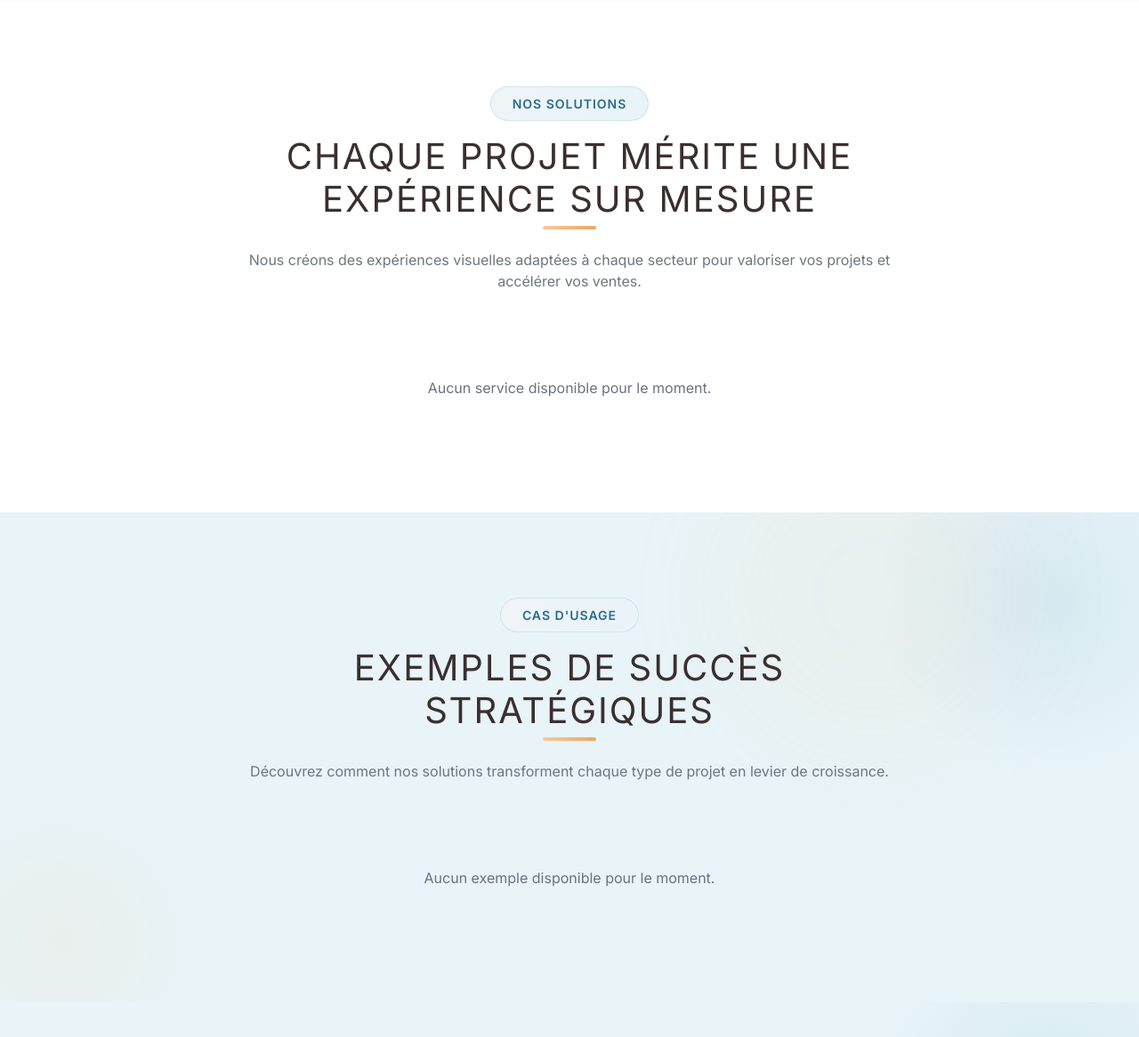
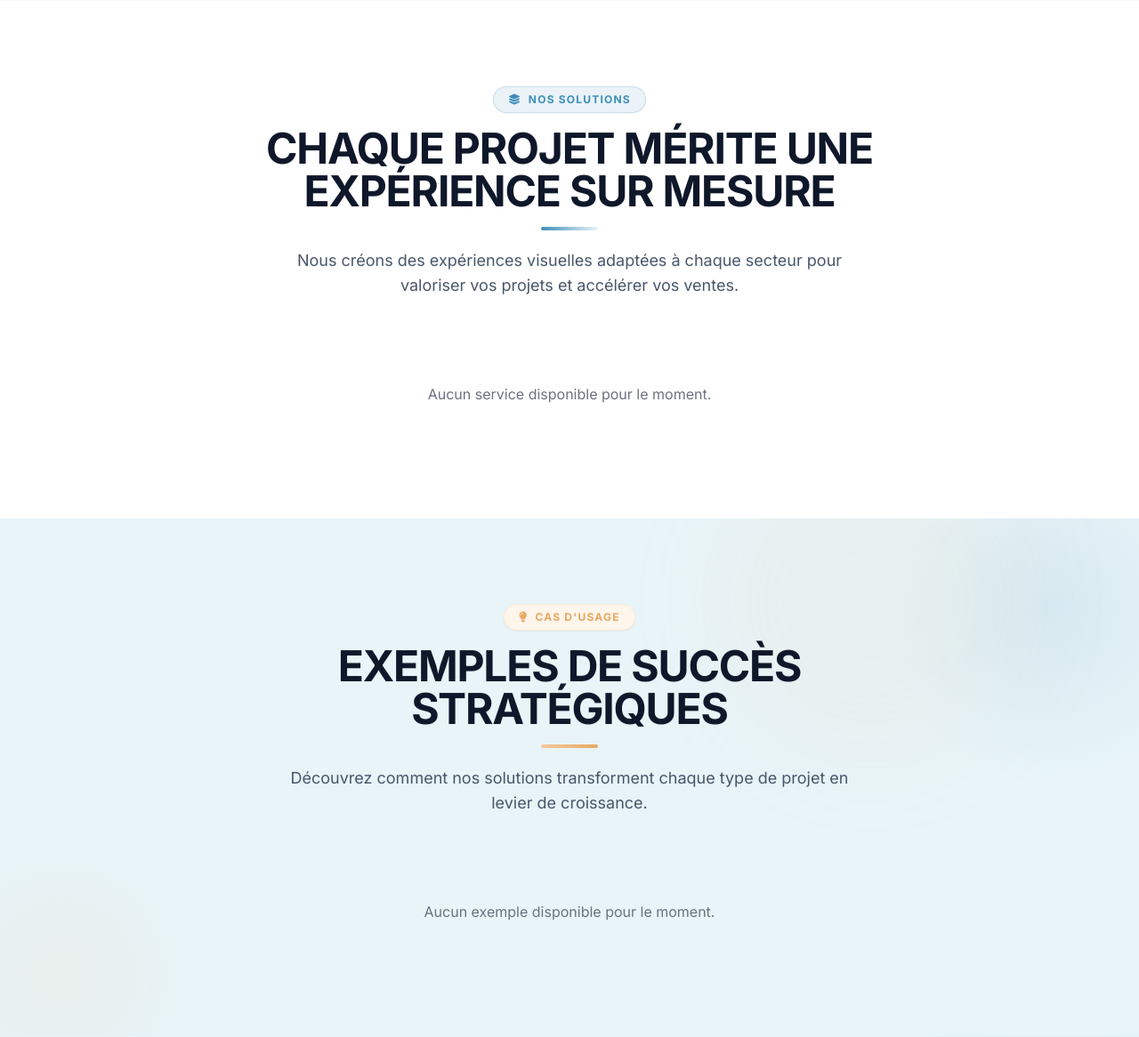
Before and after one commit to Schneider-sizeof/vr_creation, a Django app: page /fr/ in a window 1280 px wide. Shown: the part 1322-2488 px from the top of the page at 89% size. Run offline with Django 5.2, Linux system fonts and the light colour scheme; data comes from the database, SQL or seed files in the repository; data that the repository does not hold is empty; some libraries are stand-ins or nearby versions; some web fonts are replaced.

Commit message:
style(ui): elevate strengths section clarity with crystal-clear high-contrast typography and polished card design

```diff
--- a/templates/core/home.html
+++ b/templates/core/home.html
@@ -81,9 +81,17 @@
 <section id="services" class="section bg-white py-24 relative">
     <div class="container mx-auto px-4 relative z-10">
         <div class="text-center mb-16 max-w-3xl mx-auto animate-on-scroll slide-up">
-            <span class="pill-badge">{% trans "Nos Solutions" %}</span>
-            <h2 class="section-title uppercase tracking-wider">{% trans "Chaque projet mérite une expérience sur mesure" %}</h2>
-            <p class="text-gray-600">{% trans "Nous créons des expériences visuelles adaptées à chaque secteur pour valoriser vos projets et accélérer vos ventes." %}</p>
+            <span class="inline-flex items-center gap-2 px-4 py-1.5 rounded-full text-xs font-bold uppercase tracking-widest bg-primary/10 text-primary border border-primary/20 mb-4 shadow-sm">
+                <i class="fas fa-layer-group text-xs"></i>
+                {% trans "Nos Solutions" %}
+            </span>
+            <h2 class="text-3xl md:text-4xl lg:text-5xl font-black text-slate-900 tracking-tight uppercase mb-4 leading-tight" style="color: #0F172A !important;">
+                {% trans "Chaque projet mérite une expérience sur mesure" %}
+            </h2>
+            <div class="w-16 h-1 bg-gradient-to-r from-primary to-primary-light mx-auto mb-5 rounded-full"></div>
+            <p class="text-slate-600 text-base md:text-lg font-normal leading-relaxed max-w-2xl mx-auto" style="color: #475569 !important;">
+                {% trans "Nous créons des expériences visuelles adaptées à chaque secteur pour valoriser vos projets et accélérer vos ventes." %}
+            </p>
         </div>
 
         <div class="grid grid-cols-1 md:grid-cols-2 lg:grid-cols-3 gap-8">
@@ -124,47 +132,60 @@
 <section class="section section-light py-24 relative overflow-hidden">
     <div class="light-orb light-orb-primary" style="width: 350px; height: 350px; top: -80px; left: 15%; opacity: 0.06;"></div>
     <div class="container mx-auto px-4 relative z-10">
+        <!-- Section Header -->
         <div class="text-center mb-16 max-w-3xl mx-auto animate-on-scroll slide-up">
-            <span class="pill-badge">{% trans "Nos Forces" %}</span>
-            <h2 class="section-title text-dark uppercase tracking-wider">{% trans "Pourquoi Nous Choisir" %}</h2>
-            <p class="text-gray-600">{% trans "Des atouts majeurs pour garantir le succès de vos réalisations." %}</p>
+            <span class="inline-flex items-center gap-2 px-4 py-1.5 rounded-full text-xs font-bold uppercase tracking-widest bg-primary/10 text-primary border border-primary/20 mb-4 shadow-sm">
+                <i class="fas fa-gem text-xs"></i>
+                {% trans "Nos Forces" %}
+            </span>
+            <h2 class="text-3xl md:text-4xl lg:text-5xl font-black text-slate-900 tracking-tight uppercase mb-4 leading-tight" style="color: #0F172A !important;">
+                {% trans "Pourquoi Nous Choisir" %}
+            </h2>
+            <div class="w-16 h-1 bg-gradient-to-r from-primary to-primary-light mx-auto mb-5 rounded-full"></div>
+            <p class="text-slate-600 text-base md:text-lg font-normal leading-relaxed max-w-2xl mx-auto" style="color: #475569 !important;">
+                {% trans "Des atouts majeurs pour garantir le succès de vos réalisations." %}
+            </p>
         </div>
 
+        <!-- Cards Grid -->
         <div class="grid grid-cols-1 md:grid-cols-2 lg:grid-cols-4 gap-8">
             {% for item in strengths %}
-            <div class="group relative rounded-2xl p-8 flex flex-col items-center text-center transition-all duration-300 animate-on-scroll slide-up overflow-hidden {% if item.background_image %}shadow-xl hover:shadow-2xl border border-slate-700/60 hover:border-primary/50{% else %}bg-white shadow-sm hover:shadow-xl border-l-4 border-primary hover:-translate-y-1{% endif %}" style="transition-delay: {{ forloop.counter }}00ms;">
+            <div class="group relative rounded-3xl p-8 flex flex-col justify-between text-center transition-all duration-500 animate-on-scroll slide-up overflow-hidden min-h-[360px] {% if item.background_image %}strength-card-dark shadow-xl hover:shadow-2xl border border-slate-700/60 hover:border-primary/60 hover:-translate-y-2{% else %}strength-card-light bg-white shadow-sm hover:shadow-2xl border border-slate-200/80 hover:border-primary/50 hover:-translate-y-2{% endif %}" style="transition-delay: {{ forloop.counter }}00ms;">
                 {% if item.background_image %}
-                <!-- Background Image & Deep Protective Overlay with Blur -->
+                <!-- Background Image & Deep Protective Shield for 100% Readability -->
                 <img src="{{ item.background_image.url }}" alt="{{ item.title }}" class="absolute inset-0 w-full h-full object-cover z-0 transition-transform duration-700 ease-out group-hover:scale-110" onerror="this.style.display='none'">
-                <div class="absolute inset-0 bg-gradient-to-b from-slate-950/85 via-slate-950/90 to-slate-950/98 backdrop-blur-[2px] z-10 transition-all duration-300 group-hover:from-slate-950/80 group-hover:to-slate-950/95"></div>
-                <div class="absolute inset-0 rounded-2xl ring-1 ring-inset ring-white/15 pointer-events-none z-10"></div>
+                <div class="absolute inset-0 bg-gradient-to-b from-slate-950/88 via-slate-950/92 to-slate-950/98 backdrop-blur-[3px] z-10 transition-all duration-300 group-hover:from-slate-950/85 group-hover:to-slate-950/95"></div>
+                <div class="absolute inset-0 rounded-3xl ring-1 ring-inset ring-white/15 pointer-events-none z-10"></div>
+                {% else %}
+                <!-- Top Accent Line for Clean Cards -->
+                <div class="absolute top-0 left-0 right-0 h-1.5 bg-gradient-to-r from-primary via-primary-400 to-primary-dark opacity-80 group-hover:opacity-100 transition-opacity z-10"></div>
                 {% endif %}
 
                 <!-- Content wrapper above absolute elements -->
                 <div class="relative z-20 flex flex-col items-center w-full h-full justify-between">
-                    <div class="flex flex-col items-center">
-                        <!-- Circle/Rounded Icon Container -->
-                        <div class="w-16 h-16 rounded-2xl {% if item.background_image %}bg-white/20 border border-white/30 text-white backdrop-blur-md shadow-xl shadow-black/50 group-hover:scale-110 group-hover:bg-primary group-hover:border-primary{% else %}bg-primary/10 border border-primary/20 text-primary shadow-sm group-hover:scale-110 group-hover:bg-primary group-hover:text-white{% endif %} flex items-center justify-center text-2xl mb-6 flex-shrink-0 transition-all duration-300">
+                    <div class="flex flex-col items-center w-full">
+                        <!-- Icon Container Badge -->
+                        <div class="w-16 h-16 rounded-2xl {% if item.background_image %}bg-gradient-to-br from-white/20 to-white/10 border border-white/30 text-white backdrop-blur-md shadow-xl shadow-black/50 group-hover:scale-110 group-hover:bg-primary group-hover:border-primary{% else %}bg-gradient-to-br from-primary/10 to-primary/20 border border-primary/20 text-primary shadow-sm group-hover:scale-110 group-hover:bg-primary group-hover:text-white{% endif %} flex items-center justify-center text-2xl mb-6 flex-shrink-0 transition-all duration-300">
                             <i class="{{ item.get_font_awesome_icon }}"></i>
                         </div>
 
-                        <!-- Title -->
-                        <h3 class="{% if item.background_image %}text-white font-black text-xl tracking-wider uppercase{% else %}text-slate-900 font-extrabold text-lg uppercase tracking-wider{% endif %} mb-3" {% if item.background_image %}style="text-shadow: 0 2px 10px rgba(0,0,0,1), 0 0 20px rgba(0,0,0,0.9);"{% endif %}>
+                        <!-- Card Title -->
+                        <h3 class="card-title text-xl md:text-2xl font-black uppercase tracking-wider mb-3 leading-snug {% if item.background_image %}text-white{% else %}text-slate-900 group-hover:text-primary transition-colors{% endif %}" {% if item.background_image %}style="color: #FFFFFF !important; text-shadow: 0 2px 12px rgba(0,0,0,1), 0 0 25px rgba(0,0,0,0.9);"{% else %}style="color: #0F172A !important;"{% endif %}>
                             {{ item.title }}
                         </h3>
 
-                        <!-- Description -->
-                        <p class="{% if item.background_image %}text-white/95 font-medium text-sm leading-relaxed mb-4{% else %}text-slate-600 font-normal text-sm leading-relaxed mb-4{% endif %}" {% if item.background_image %}style="text-shadow: 0 1px 6px rgba(0,0,0,1);"{% endif %}>
+                        <!-- Card Subtitle / Description -->
+                        <p class="card-desc text-sm md:text-base leading-relaxed mb-4 {% if item.background_image %}text-slate-100 font-normal{% else %}text-slate-600 font-normal{% endif %}" {% if item.background_image %}style="color: #F8FAFC !important; text-shadow: 0 1px 6px rgba(0,0,0,0.95), 0 0 12px rgba(0,0,0,0.8);"{% else %}style="color: #475569 !important;"{% endif %}>
                             {{ item.description }}
                         </p>
                     </div>
 
                     <!-- Optional Key Figure -->
                     {% if item.stat_number %}
-                    <div class="mt-4 pt-4 border-t {% if item.background_image %}border-white/20{% else %}border-slate-100{% endif %} w-full">
-                        <span class="block text-2xl font-black {% if item.background_image %}text-primary-light{% else %}text-primary{% endif %}" {% if item.background_image %}style="text-shadow: 0 2px 8px rgba(0,0,0,1);"{% endif %}>{{ item.stat_number }}</span>
+                    <div class="mt-auto pt-5 border-t {% if item.background_image %}border-white/20{% else %}border-slate-100{% endif %} w-full">
+                        <span class="card-stat-number block text-3xl font-black {% if item.background_image %}text-primary-light{% else %}text-primary{% endif %}" {% if item.background_image %}style="color: #72BDD5 !important; text-shadow: 0 2px 10px rgba(0,0,0,1);"{% else %}style="color: #3D8EB9 !important;"{% endif %}>{{ item.stat_number }}</span>
                         {% if item.stat_label %}
-                        <span class="text-xs {% if item.background_image %}text-white/85{% else %}text-slate-500{% endif %} font-bold uppercase tracking-widest" {% if item.background_image %}style="text-shadow: 0 1px 4px rgba(0,0,0,1);"{% endif %}>{{ item.stat_label }}</span>
+                        <span class="card-stat-label text-xs font-bold uppercase tracking-widest block mt-1 {% if item.background_image %}text-white{% else %}text-slate-500{% endif %}" {% if item.background_image %}style="color: #FFFFFF !important; text-shadow: 0 1px 4px rgba(0,0,0,1);"{% else %}style="color: #64748B !important;"{% endif %}>{{ item.stat_label }}</span>
                         {% endif %}
                     </div>
                     {% endif %}
@@ -183,9 +204,17 @@
     <div class="light-orb light-orb-accent" style="width: 350px; height: 350px; top: -80px; right: 10%; opacity: 0.08;"></div>
     <div class="container mx-auto px-4 relative z-10">
         <div class="text-center mb-16 max-w-3xl mx-auto animate-on-scroll slide-up">
-            <span class="pill-badge">{% trans "Cas d'usage" %}</span>
-            <h2 class="section-title uppercase tracking-wider">{% trans "Exemples de succès stratégiques" %}</h2>
-            <p class="text-gray-600">{% trans "Découvrez comment nos solutions transforment chaque type de projet en levier de croissance." %}</p>
+            <span class="inline-flex items-center gap-2 px-4 py-1.5 rounded-full text-xs font-bold uppercase tracking-widest bg-accent-light text-accent-dark border border-accent/20 mb-4 shadow-sm">
+                <i class="fas fa-lightbulb text-xs"></i>
+                {% trans "Cas d'usage" %}
+            </span>
+            <h2 class="text-3xl md:text-4xl lg:text-5xl font-black text-slate-900 tracking-tight uppercase mb-4 leading-tight" style="color: #0F172A !important;">
+                {% trans "Exemples de succès stratégiques" %}
+            </h2>
+            <div class="w-16 h-1 bg-gradient-to-r from-accent to-accent-dark mx-auto mb-5 rounded-full"></div>
+            <p class="text-slate-600 text-base md:text-lg font-normal leading-relaxed max-w-2xl mx-auto" style="color: #475569 !important;">
+                {% trans "Découvrez comment nos solutions transforment chaque type de projet en levier de croissance." %}
+            </p>
         </div>
 
         <div class="grid grid-cols-1 md:grid-cols-2 lg:grid-cols-4 gap-8">
```
Also changed, not shown: static/css/main.css (+53 -0 lines).
